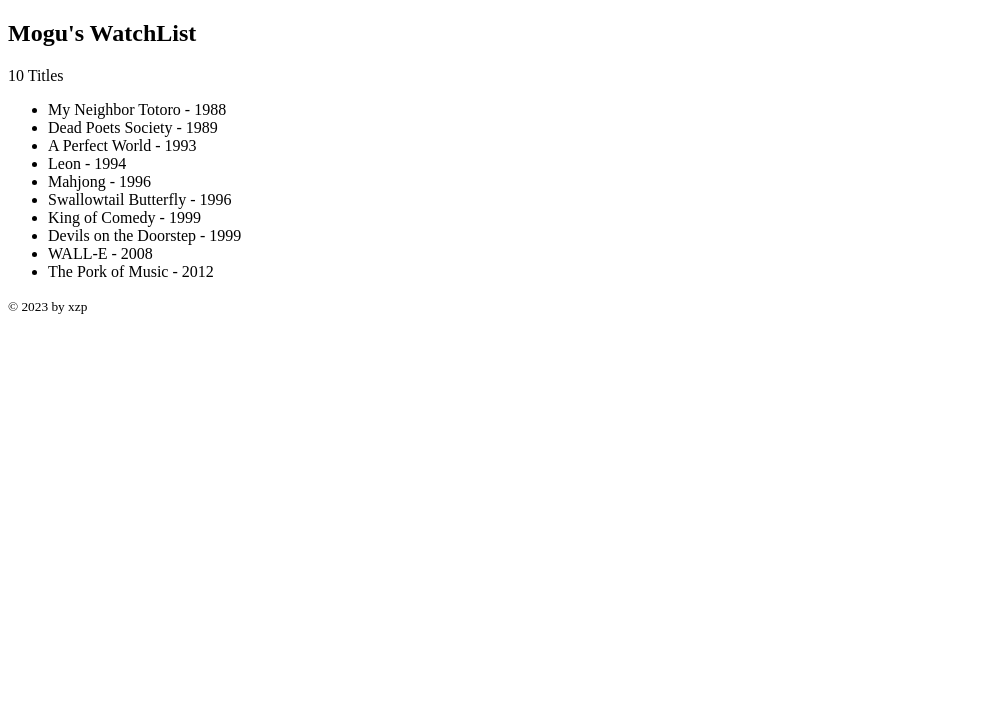
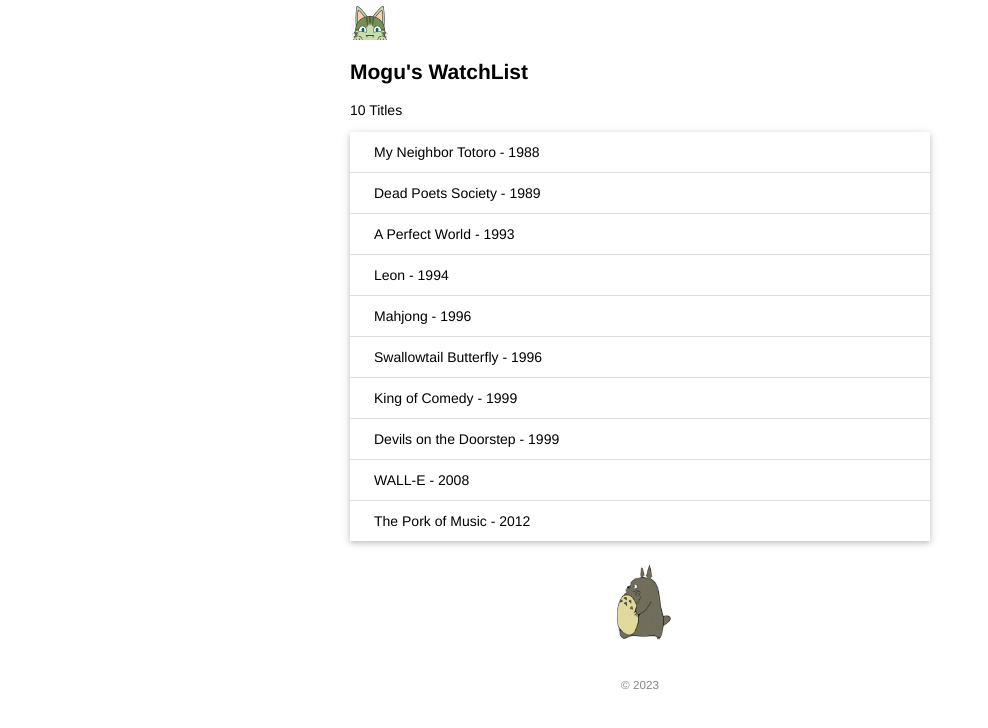
Before and after one commit to MagicalMogu/flaskProject, a Flask app: page / in a window 1280 px wide. Shown: the top 728 px of the page, without its empty margins (0-988 px from the left). Run offline with Flask 3, Linux system fonts and the light colour scheme.

Commit message:
Add static files

```diff
--- /dev/null
+++ b/static/style.css
@@ -0,0 +1,48 @@
+/* 页面整体 */
+body {
+    margin: auto;
+    max-width: 580px;
+    font-size: 14px;
+    font-family: Helvetica, Arial, sans-serif;
+}
+
+/* 页脚 */
+footer {
+    color: #888;
+    margin-top: 15px;
+    text-align: center;
+    padding: 10px;
+}
+
+/* 头像 */
+.avatar {
+    width: 40px;
+}
+
+/* 电影列表 */
+.movie-list {
+    list-style-type: none;
+    padding: 0;
+    margin-bottom: 10px;
+    box-shadow: 0 2px 5px 0 rgba(0, 0, 0, 0.16), 0 2px 10px 0 rgba(0, 0, 0, 0.12);
+}
+
+.movie-list li {
+    padding: 12px 24px;
+    border-bottom: 1px solid #ddd;
+}
+
+.movie-list li:last-child {
+    border-bottom:none;
+}
+
+.movie-list li:hover {
+    background-color: #f8f9fa;
+}
+
+/* 龙猫图片 */
+.totoro {
+    display: block;
+    margin: 0 auto;
+    height: 100px;
+}
--- a/templates/index.html
+++ b/templates/index.html
@@ -2,19 +2,24 @@
 <html lang="en">
 <head>
     <meta charset="UTF-8">
+    <link rel="stylesheet" href="{{ url_for('static', filename='style.css') }}" type="text/css">
     <title>{{ name }}'s WatchList</title>
+    <link rel="icon" href="{{ url_for('static', filename='movies_icon.png') }}">
 </head>
 <body>
+    <img alt="Avatar" class="avatar" src="{{ url_for('static', filename='images/avatar.png') }}">
     <h2>{{ name }}'s WatchList</h2>
     {#使用length过滤器获取movies变量长度#}
     <p>{{ movies|length }} Titles</p>
-    <ul>
+    <ul class="movie-list">
         {% for movie in movies %} {# 迭代，形成无序列表 #}
         <li>{{ movie.title }} - {{ movie.year }}</li> {# list item #}
         {% endfor %}
     </ul>
+    <img class="totoro" alt="Totoro" src="{{ url_for('static', filename="images/totoro.gif") }}">
+
     <footer>
-        <small>&copy; 2023 by xzp</small>
+        <small> &copy; 2023 </small>
     </footer>
 </body>
 </html>
```
Also changed, not shown: static/icon.ico (added), static/images/avatar.png (added), static/images/totoro.gif (added), static/movies_icon.png (added).
